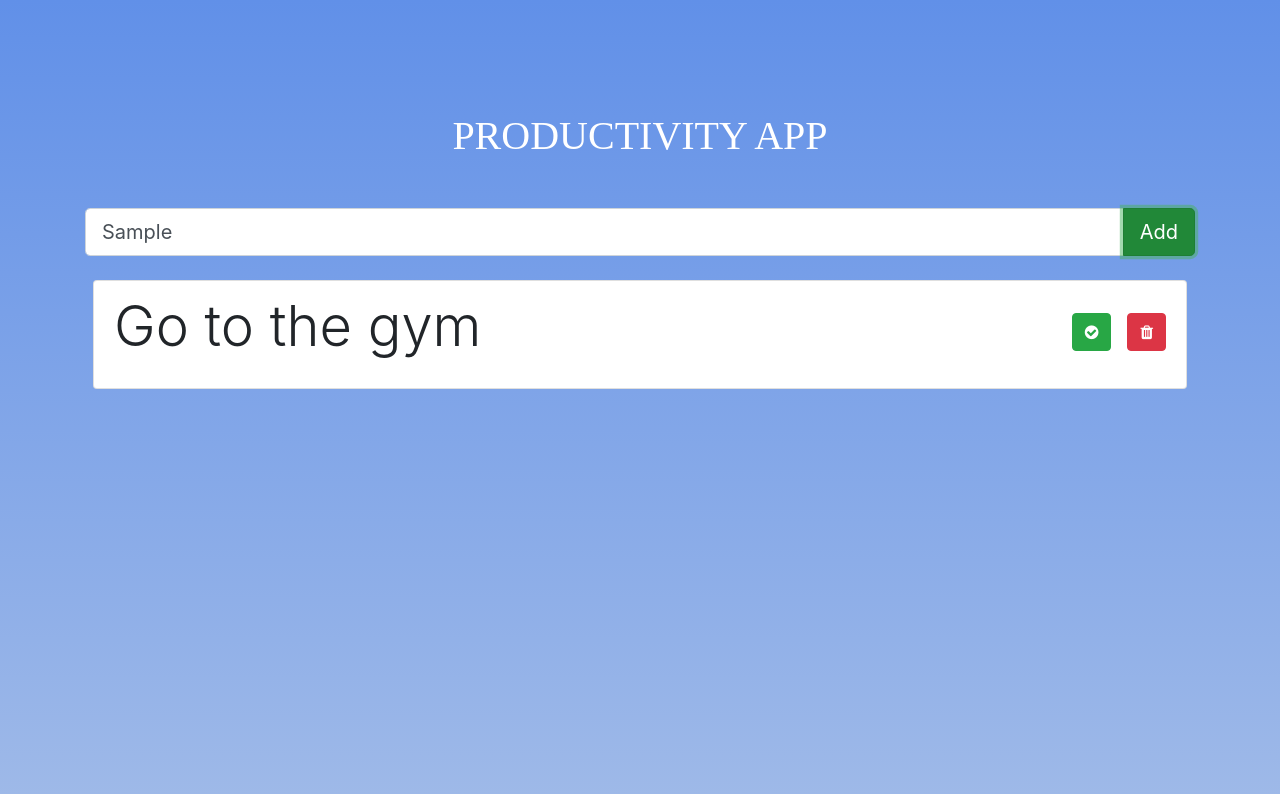
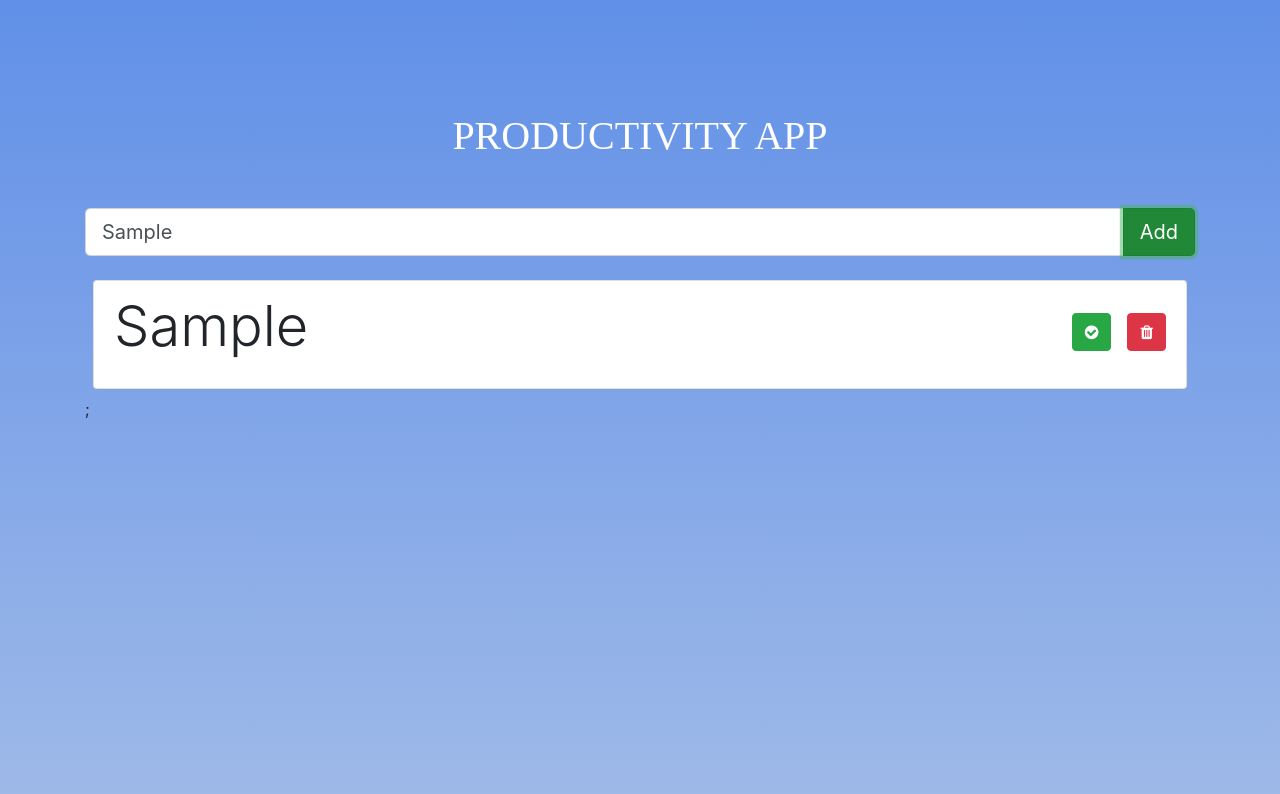
Before and after one commit to kgaolodevs/productivity-app, a React (Create React App) app: page / in a window 1280 px wide. Both pictures are taken after typing "Sample" into the empty fields and a click on the button "Add". Shown: the top 794 px of the page. Built offline with nearby package versions, Linux system fonts and the light colour scheme.

Commit message:
Completed add list item functionality

```diff
--- a/src/App.js
+++ b/src/App.js
@@ -1,18 +1,62 @@
-import React from "react";
+import React, { Component } from "react";
 import "../node_modules/bootstrap/dist/css/bootstrap.css";
 import "../node_modules/font-awesome/css/font-awesome.css";
 import "../src/css/main.css";
 import InputField from "./components/Input Field/InputField";
-import List from "./components/List/List";
 
-const App = () => {
-  return (
-    <div className="container appContainer">
-      <h1 className="appContainer__title">PRODUCTIVITY APP</h1>
-      <InputField />
-      <List />
-    </div>
-  );
+const tempData = {
+  items: [],
+  itemName: "",
+  ID: function () {
+    return "_" + Math.random().toString(36).substr(2, 9);
+  },
 };
 
+class App extends Component {
+  state = { items: [] };
+
+  addItem = (e) => {
+    tempData.items.push(tempData.itemName);
+    this.setState({ items: tempData.items });
+  };
+
+  storeItem = (itemName) => {
+    tempData.itemName = itemName;
+  };
+
+  generateListItem(item) {
+    return (
+      <li
+        className="list-group-item  m-2 font-weight-light display-4"
+        key={tempData.ID()}
+      >
+        <p>{item}</p>
+        <div className="list__buttons">
+          <button className="delete btn btn-success list__buttons--done">
+            <i className="fa fa-check-circle"></i>
+          </button>
+          <button className="delete btn btn-danger list__buttons--delete">
+            <i className="fa fa-trash"></i>
+          </button>
+        </div>
+      </li>
+    );
+  }
+
+  render() {
+    return (
+      <div className="container appContainer">
+        <h1 className="appContainer__title">PRODUCTIVITY APP</h1>
+        <InputField addListItem={this.addItem} textInput={this.storeItem} />
+        <ul className="list-group list">
+          {this.state.items.map((item) => {
+            return this.generateListItem(item);
+          })}
+        </ul>
+        ;
+      </div>
+    );
+  }
+}
+
 export default App;
--- a/src/components/Input Field/InputField.jsx
+++ b/src/components/Input Field/InputField.jsx
@@ -1,15 +1,25 @@
-import React, { Component } from "react";
+import React from "react";
 
-const InputField = () => {
+const InputField = ({ addListItem, textInput }) => {
+  const handleSubmit = (e) => {
+    e.preventDefault();
+    addListItem();
+  };
+
   return (
-    <div className="input-group mb-3 input-group-lg">
-      <input type="text" className="form-control" placeholder="Add item.." />
+    <form className="input-group mb-3 input-group-lg" onSubmit={handleSubmit}>
+      <input
+        type="text"
+        className="form-control"
+        placeholder="Add item.."
+        onChange={(e) => textInput(e.target.value)}
+      />
       <div className="input-group-append">
-        <button className="btn btn-success" type="button">
+        <button className="btn btn-success" type="submit">
           Add
         </button>
       </div>
-    </div>
+    </form>
   );
 };
 
--- a/src/components/List/List.jsx
+++ /dev/null
@@ -1,21 +0,0 @@
-import React from "react";
-
-const List = ({ icon }) => {
-  return (
-    <ul className="list-group list">
-      <li className="list-group-item  m-2 font-weight-light display-4">
-        <p>Go to the gym</p>
-        <div className="list__buttons">
-          <button className="delete btn btn-success list__buttons--done">
-            <i className="fa fa-check-circle"></i>
-          </button>
-          <button className="delete btn btn-danger list__buttons--delete">
-            <i className="fa fa-trash"></i>
-          </button>
-        </div>
-      </li>
-    </ul>
-  );
-};
-
-export default List;
```
